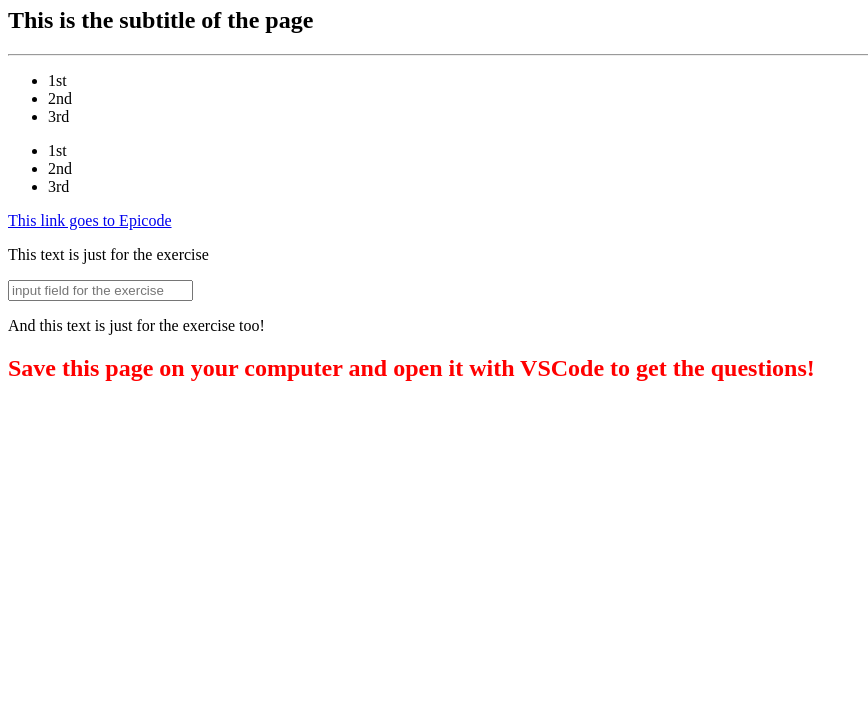
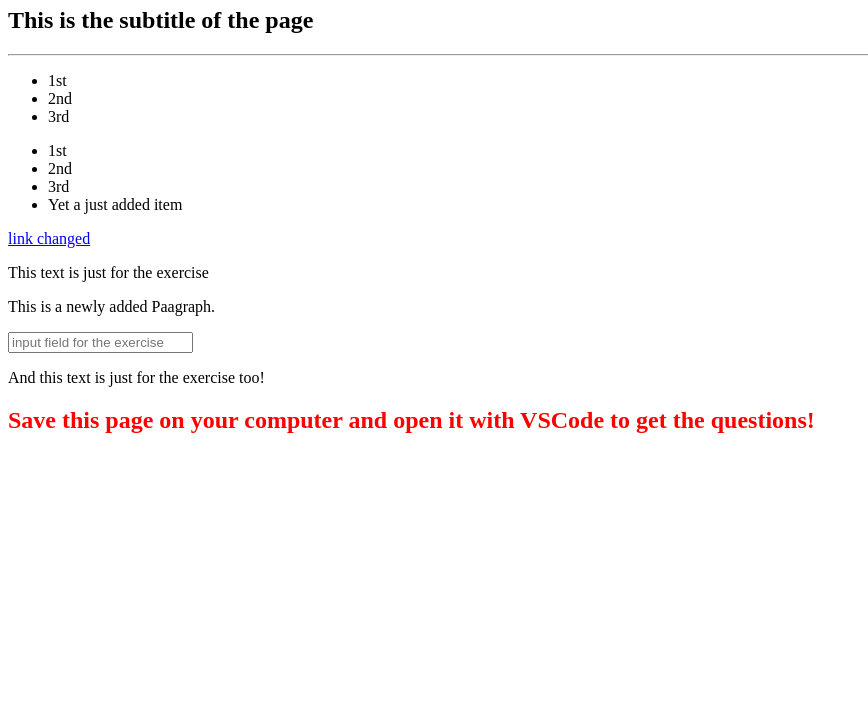
Before and after one commit to codewithjhey/HW-M1-D12-INPUTS-EVENTS, a plain HTML site: page index.html in a window 1280 px wide. Shown: the part 73-800 px from the top of the page, without its empty margins (0-868 px from the left). Drawn offline with Linux system fonts and the light colour scheme.

Commit message:
unfinished yet

```diff
--- a/index.html
+++ b/index.html
@@ -34,7 +34,7 @@
 
       <a href="https://epicode.it">This link goes to Epicode</a>
 
-      <div>
+      <div function(event)>
         <p>This text is just for the exercise</p>
       </div>
 
@@ -47,7 +47,7 @@
       </div>
     </div>
 
-    <div>
+    <div function(event)>
       <p>And this text is just for the exercise too!</p>
       <h2 style="color: red">
         Save this page on your computer and open it with VSCode to get the
@@ -62,55 +62,85 @@
       const changeTitle = function (newTitle) {
         document.getElementById("main-title").innerText = newTitle
       }
-      console.log(changeTitle)
+      changeTitle("This is a New Title for Inputs and Events!")
 
       /* EXERCISE 2
        Write a function for changing the class of the title of the page in "myHeading".
       */
 
       const addClassToTitle = function () {
-        //
+        document.getElementById("main-title").classList.add("myHeading")
       }
+      addClassToTitle()
 
       /* EXERCISE 3
        Write a function for changing the text of only the p which are children of a div.
       */
 
-      const changePcontent = function () {
-        //
-      }
+      /* const changePcontent = function () {
+        document.querySelectorAll("div > p")
+
+        changePcontent = p
+        for (let i = 0; p.length; i++) {
+          p[i].addEventListener("click", function () {
+            console.log("Text = {p[i].innerText}")
+          })
+        }
+
+      changePcontent("Change me")
 
       /* EXERCISE 4
        Write a function for changing the href property of every link to https://www.google.com
       */
 
       const changeUrls = function () {
-        //
+        let newUrl = document.getElementsByTagName("a")
+
+        for (i = 0; i < newUrl.length; i++) {
+          newUrl[i].href = "https://www.google.com/"
+          newUrl[i].target = "_blank"
+          newUrl[i].innerText = "link changed"
+        }
       }
+
+      changeUrls()
 
       /* EXERCISE 5
        Write a function for adding a new list item in the second unordered list.
       */
 
-      const addToTheSecond = function (content) {
-        //
+      const addToTheSecond = function (content2) {
+        let newLi = document.createElement("li")
+        newLi.innerText = content2
+        let parentUl = document.querySelector("#secondList")
+
+        parentUl.appendChild(newLi)
       }
+      addToTheSecond("Yet a just added item")
 
       /* EXERCISE 6
        Write a function for adding a second paragraph to the first div.
       */
 
-      const addParagraph = function (content) {
-        //
+      const addParagraph = function (content3) {
+        let newP = document.createElement("p")
+        newP.innerText = content3
+
+        let parentDiv = document.querySelector("div p")
+        parentDiv.appendChild(newP)
       }
+      addParagraph("This is a newly added Paagraph.")
 
       /* EXERCISE 7
        Write a function for making the first unordered list disappear.
       */
 
       const firstUlDisappear = function () {
-        //
+        document.querySelector("#firstlist")
+        firstUlDisappear.remove()
       }
+
+      firstUlDisappear()
 
       /* EXERCISE 8
        Write a function for making the background of every unordered list green.
```
